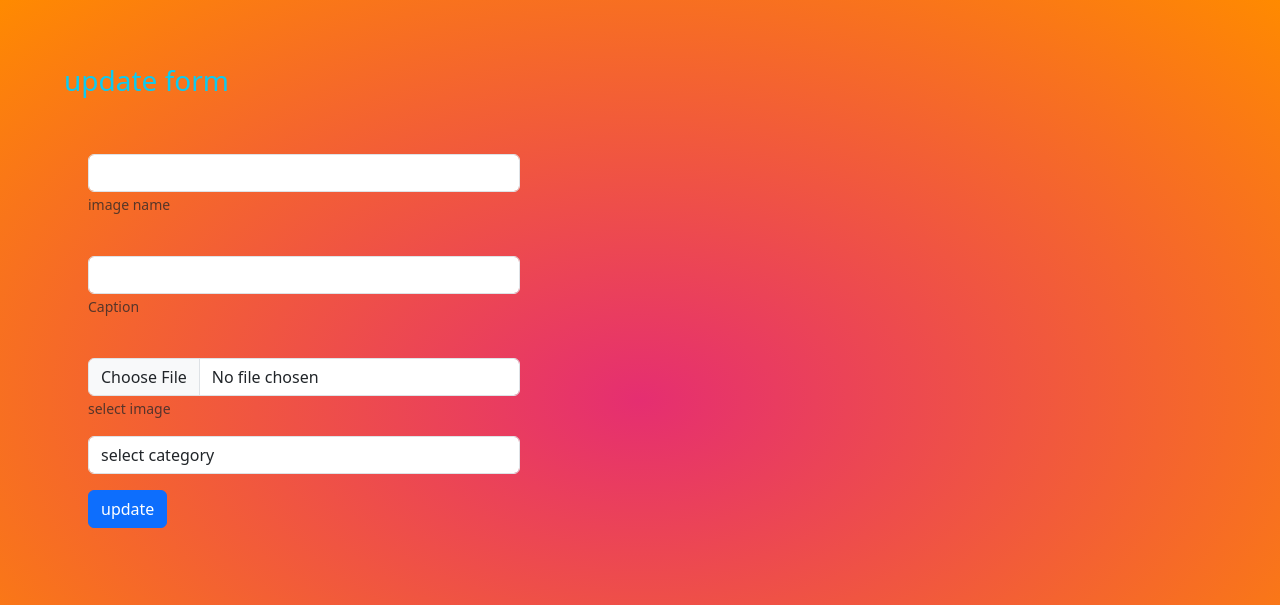
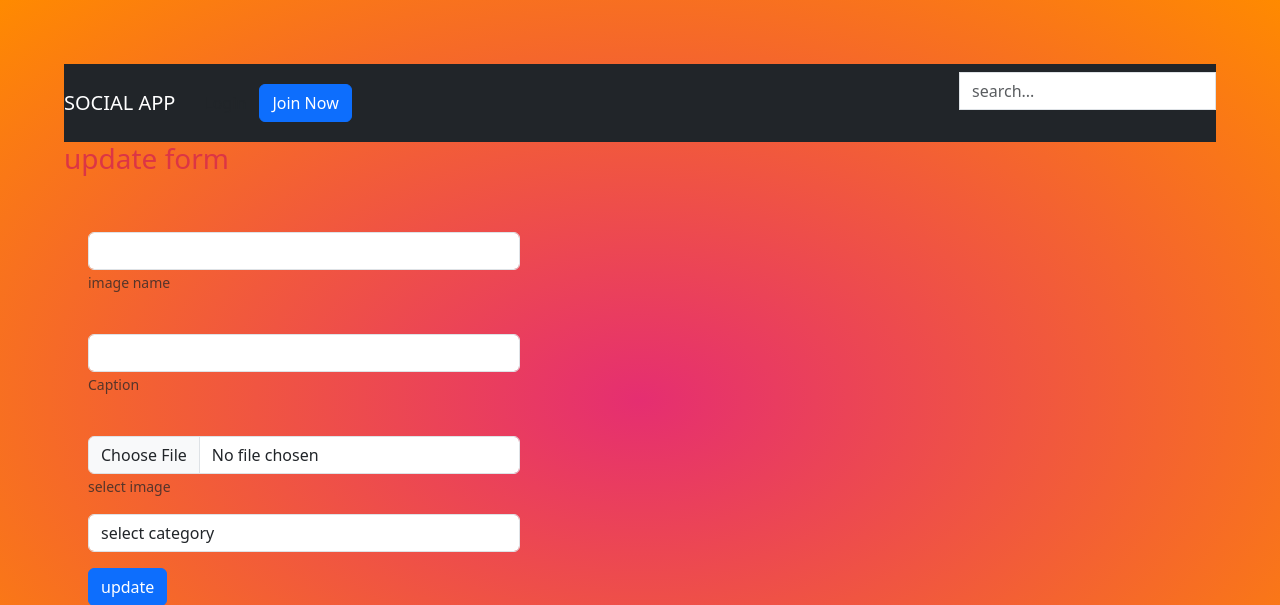
Before and after one commit to haimy254/social-app, a Django app: template social/users/templates/update_form.html in a window 1280 px wide. Shown: the top 605 px of the page. Run offline with Django 4.2, Linux system fonts and the light colour scheme; the template is opened without the code that fills it, so the values that code supplies are empty; parts of the project's set-up code (start-up, migrations or seed data) failed here and were passed over; some libraries are stand-ins or nearby versions.

Commit message:
changed search position

```diff
--- a/social/users/forms.py
+++ b/social/users/forms.py
@@ -24,7 +24,7 @@ class Loginform(forms.Form):
     username = forms.CharField(max_length=50)
     password = forms.CharField(max_length=20, widget=forms.PasswordInput)
 
-class UpdateProfileForm(forms.ModelForm):
+class ProfileForm(forms.ModelForm):
 
     class Meta:
         model = Profile
--- a/social/users/templates/navbar.html
+++ b/social/users/templates/navbar.html
@@ -30,4 +30,24 @@
       <a href="#">Hi {{user.username}}</a>
        {% endif %}
   </div>
+  <form action="{% url 'search'%}" method="POST">
+    <div class="input-group">
+      <div class="form-outline">
+        <input
+          id="search-focus"
+          type="search"
+          id="form1"
+          name="category"
+          class="form-control"
+          placeholder="search..."
+          style="border-radius: 0"
+        />
+         <label
+          class="form-label"
+          for="form1"
+          placeholder="search image by name...."
+        ></label>
+      </div>
+    </div>
+  </form>
 </nav>
--- a/social/users/templates/profileform.html
+++ b/social/users/templates/profileform.html
@@ -2,7 +2,7 @@
 {% load crispy_forms_tags %}
 {% block content %}
 {% include 'navbar.html'%}
-<form method="post" enctype="multipart/form-data">
+<form method="POST" enctype="multipart/form-data">
   {% csrf_token %}
   {{ profile_form|crispy }}
   <button type="submit">Upload</button>
--- a/social/users/templates/show_images.html
+++ b/social/users/templates/show_images.html
@@ -3,7 +3,7 @@
 <div class="container">
   <div class='row justify-content-evenly'>
     <div class='col-4'>
-      <form action="{% url 'search'%}" method="POST">
+      {% comment %} <form action="{% url 'search'%}" method="POST">
         <div class="input-group">
           <div class="form-outline">
             <input
@@ -22,7 +22,7 @@
             ></label>
           </div>
         </div>
-      </form>
+      </form> {% endcomment %}
     </div>
     {%if all_images %}
       <div class='col-6'>
--- a/social/users/templates/update_form.html
+++ b/social/users/templates/update_form.html
@@ -1,6 +1,6 @@
 {%extends 'base.html'%} {% block content %}
-
-<h3 class="text-info">update form</h3>
+{% include 'navbar.html'%}
+<h3 class="text-danger">update form</h3>
 
 <div class="col-md-5 col-sm-10 p-4">
   <form action="" method="post">
```
Also changed, not shown: social/users/templates/home.html (+1 -8 lines), social/users/views.py (+18 -9 lines).
